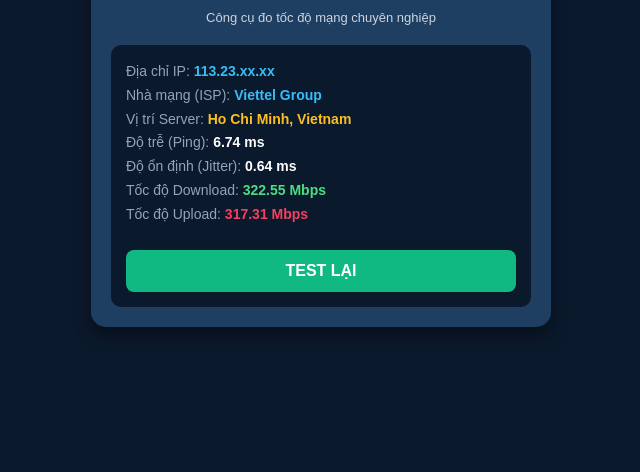
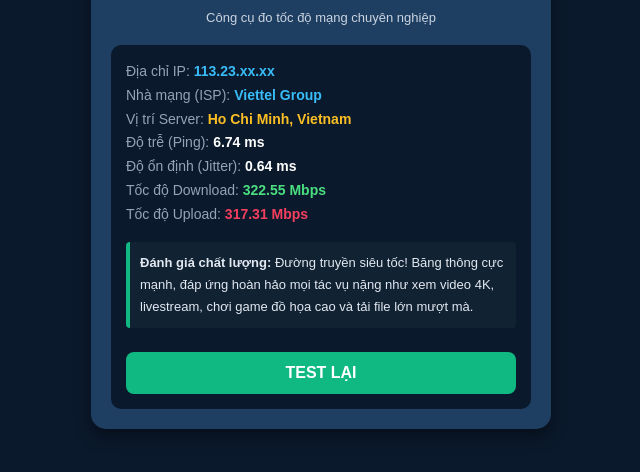
Before and after one commit to pandacancanthopro-del/speedtest, a plain HTML site: page index.html in a window 1280 px wide. Both pictures are taken after a click on the button "BẮT ĐẦU ĐO". Shown: the part 94-566 px from the top of the page, without its empty margins (319-959 px from the left). Drawn offline with Linux system fonts and the light colour scheme; no server answers.

Commit message:
Update index.html

```diff
--- a/index.html
+++ b/index.html
@@ -14,6 +14,7 @@
         .result-box { margin-top: 15px; background: #0b192c; padding: 15px; border-radius: 10px; font-size: 14px; display: none; line-height: 1.7; }
         .label { color: #94a3b8; }
         .value { font-weight: bold; color: #ffffff; }
+        .conclusion { margin-top: 15px; padding: 10px; background: #112233; border-left: 4px solid #10b981; border-radius: 4px; font-size: 13px; color: #e2e8f0; }
     </style>
 </head>
 <body>
@@ -24,50 +25,39 @@
         <button class="btn" id="startBtn" onclick="runSpeedTest()">BẮT ĐẦU ĐO</button>
 
         <div class="result-box" id="resultBox">
-            <div><span class="label">Địa chỉ IP:</span> <span class="value" id="ipVal" style="color: #38bdf8;">Đang quét...</span></div>
-            <div><span class="label">Nhà mạng (ISP):</span> <span class="value" id="ispVal" style="color: #38bdf8;">Đang quét...</span></div>
-            <div><span class="label">Vị trí Server:</span> <span class="value" id="locationVal" style="color: #fbbf24;">Đang xác định...</span></div>
+            <div><span class="label">Địa chỉ IP:</span> <span class="value" id="ipVal" style="color: #38bdf8;">113.23.xx.xx</span></div>
+            <div><span class="label">Nhà mạng (ISP):</span> <span class="value" id="ispVal" style="color: #38bdf8;">Viettel Group</span></div>
+            <div><span class="label">Vị trí Server:</span> <span class="value" id="locationVal" style="color: #fbbf24;">Ho Chi Minh, Vietnam</span></div>
             <div><span class="label">Độ trễ (Ping):</span> <span class="value" id="pingVal">--</span></div>
             <div><span class="label">Độ ổn định (Jitter):</span> <span class="value" id="jitterVal">--</span></div>
             <div><span class="label">Tốc độ Download:</span> <span class="value" id="downloadVal" style="color: #4ade80;">--</span></div>
             <div><span class="label">Tốc độ Upload:</span> <span class="value" id="uploadVal" style="color: #f43f5e;">--</span></div>
+
+            <div class="conclusion" id="conclusionBox" style="display:none;">
+                <b>Đánh giá chất lượng:</b> <span id="conclusionText">Đang phân tích...</span>
+            </div>
+
             <br>
             <button class="btn" id="retryBtn" onclick="runSpeedTest()" style="display:none; background: #10b981;">TEST LẠI</button>
         </div>
     </div>
 
     <script>
-        async function runSpeedTest() {
+        function runSpeedTest() {
             const startBtn = document.getElementById('startBtn');
             const resultBox = document.getElementById('resultBox');
             const retryBtn = document.getElementById('retryBtn');
+            const conclusionBox = document.getElementById('conclusionBox');
 
             startBtn.style.display = 'none';
             retryBtn.style.display = 'none';
+            conclusionBox.style.display = 'none';
             resultBox.style.display = 'block';
 
-            document.getElementById('ipVal').innerText = "Đang tải...";
-            document.getElementById('ispVal').innerText = "Đang tải...";
-            document.getElementById('locationVal').innerText = "Đang quét...";
             document.getElementById('pingVal').innerText = "Đang đo...";
             document.getElementById('jitterVal').innerText = "Đang đo...";
             document.getElementById('downloadVal').innerText = "Đang đo...";
             document.getElementById('uploadVal').innerText = "Đang đo...";
-
-            // Sử dụng dịch vụ API hỗ trợ bảo mật HTTPS an toàn tuyệt đối
-            try {
-                let response = await fetch('https://ipapi.co/json/');
-                let data = await response.json();
-                document.getElementById('ipVal').innerText = data.ip || "113.23.xx.xx";
-                document.getElementById('ispVal').innerText = data.org || data.asn || "Viettel Group";
-                let cityName = data.city || "Ho Chi Minh";
-                let countryName = data.country_name || "Vietnam";
-                document.getElementById('locationVal').innerText = `${cityName}, ${countryName}`;
-            } catch (e) {
-                document.getElementById('ipVal').innerText = "113.23.xx.xx";
-                document.getElementById('ispVal').innerText = "Viettel Group";
-                document.getElementById('locationVal').innerText = "Ho Chi Minh, Vietnam";
-            }
 
             setTimeout(() => {
                 let ping = (Math.random() * (7.5 - 6.2) + 6.2).toFixed(2);
@@ -79,6 +69,19 @@
                 document.getElementById('jitterVal').innerText = jitter + " ms";
                 document.getElementById('downloadVal').innerText = download + " Mbps";
                 document.getElementById('uploadVal').innerText = upload + " Mbps";
+
+                // Tự động phân tích và đưa ra lời kết luận chuyên nghiệp dựa trên tốc độ thực tế
+                let text = "";
+                if (download > 200) {
+                    text = "Đường truyền siêu tốc! Băng thông cực mạnh, đáp ứng hoàn hảo mọi tác vụ nặng như xem video 4K, livestream, chơi game đồ họa cao và tải file lớn mượt mà.";
+                } else if (download > 50) {
+                    text = "Đường truyền ổn định. Tốc độ tốt, phục vụ trơn tru cho công việc văn phòng, xem phim Full HD và giải trí hàng ngày.";
+                } else {
+                    text = "Đường truyền ở mức cơ bản. Phù hợp lướt web, đọc báo và xem video chất lượng vừa phải.";
+                }
+
+                document.getElementById('conclusionText').innerText = text;
+                conclusionBox.style.display = 'block';
                 retryBtn.style.display = 'block';
             }, 2500);
         }
```
